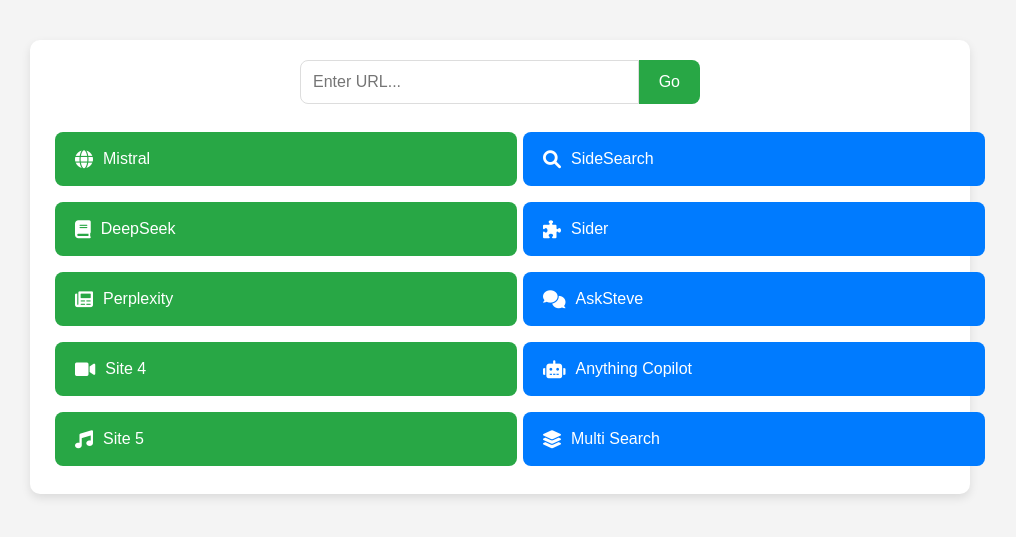
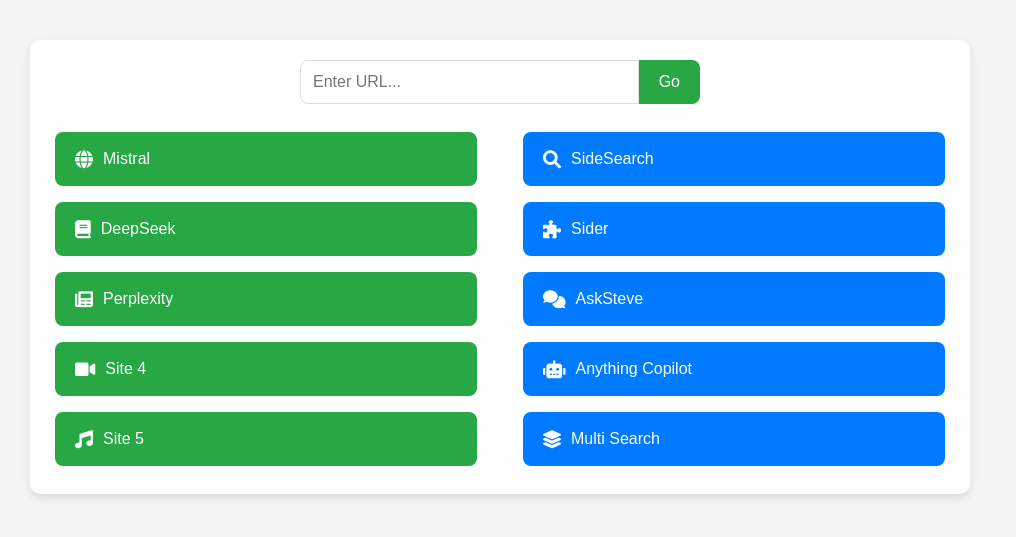
Before and after one commit to needhost/links, a plain HTML site: page index.html in a window 1280 px wide. Shown: the part 133-670 px from the top of the page, without its empty margins (140-1156 px from the left). Drawn offline with Linux system fonts and the light colour scheme.

Commit message:
Update index.html

```diff
--- a/index.html
+++ b/index.html
@@ -38,7 +38,6 @@
             border-radius: 8px;
             text-decoration: none;
             transition: background-color 0.3s ease, transform 0.2s ease;
-            width: calc(100% - 10px); /* Учитываем уменьшенные отступы */
         }
         .left-button {
             background-color: #28a745;
```
